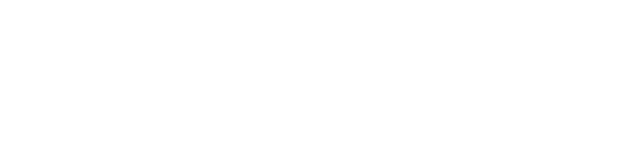
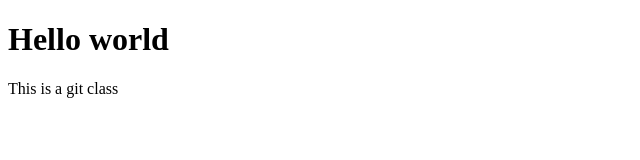
Before and after one commit to greaterpat/training, a plain HTML site: page index.html in a window 1280 px wide. Shown: the whole page, without its empty margins (0-640 px from the left). Drawn offline with Linux system fonts and the light colour scheme.

Commit message:
updated the index file

```diff
--- a/index.html
+++ b/index.html
@@ -7,6 +7,7 @@
     <title>Document</title>
 </head>
 <body>
-
+    <h1>Hello world</h1>
+    <p>This is a git class</p>
 </body>
 </html>
```
